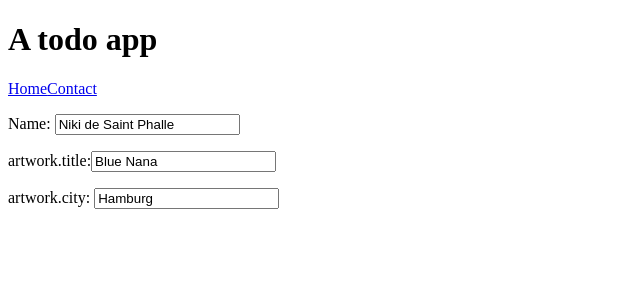
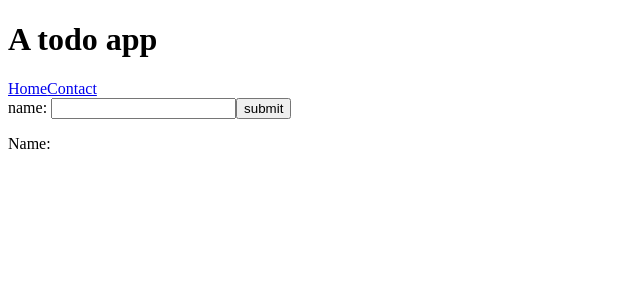
Before and after one commit to abhinabadutta2019/toDoList-react, a React (Create React App) app: page / in a window 1280 px wide. Shown: the top 300 px of the page, without its empty margins (0-640 px from the left). Built offline with nearby package versions, Linux system fonts and the light colour scheme.

Commit message:
adding item to array

```diff
--- a/src/Home.js
+++ b/src/Home.js
@@ -1,50 +1,36 @@
 import { useState } from "react";
 
-export default function Form() {
-  const [person, setPerson] = useState({
-    name: "Niki de Saint Phalle",
-    artwork: {
-      title: "Blue Nana",
-      city: "Hamburg",
-      // image: "https://i.imgur.com/Sd1AgUOm.jpg",
-    },
-  });
+let nextId = 0;
+// console.log(nextId, "nextId");
+
+const Home = () => {
   //
-  const nameHandler = (e) => {
-    setPerson({ ...person, name: e.target.value });
-  };
-
+  const [name, setName] = useState("");
+  const [array, setArray] = useState([]);
   //
-  const titleHandler = (e) => {
-    setPerson({
-      ...person,
-      artwork: { ...person.artwork, title: e.target.value },
-    });
+  const eventOnChange = (e) => {
+    setName(e.target.value);
   };
   //
-
-  const cityHandler = (e) => {
-    setPerson({
-      ...person,
-      artwork: { ...person.artwork, city: e.target.value },
-    });
+  const eventOnButton = () => {
+    setArray([...array, { id: nextId++, name: name }]);
   };
-
   //
 
   return (
     <>
-      <p>
-        Name: <input value={person.name} onChange={nameHandler} />
-      </p>
-      <p>
-        artwork.title:
-        <input value={person.artwork.title} onChange={titleHandler} />
-      </p>
-      <p>
-        artwork.city:{" "}
-        <input value={person.artwork.city} onChange={cityHandler} />
-      </p>
+      name: <input onChange={eventOnChange} />
+      <button onClick={eventOnButton}>submit</button>
+      <p>Name:{name}</p>
+      <>
+        {array.map((item) => (
+          <li key={item.id}>
+            Name : {item.name}-- id :{item.id}
+          </li>
+        ))}
+      </>
     </>
   );
-}
+};
+
+export default Home;
```
